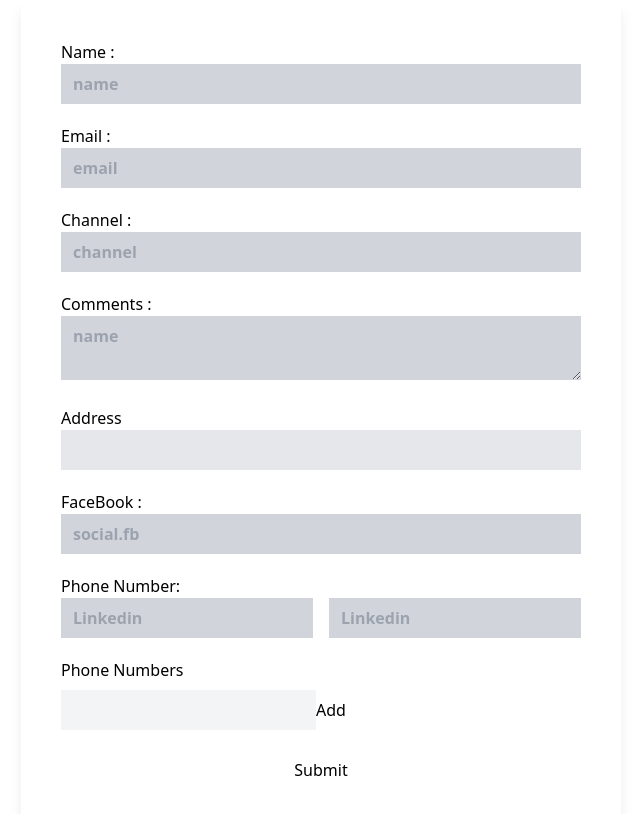
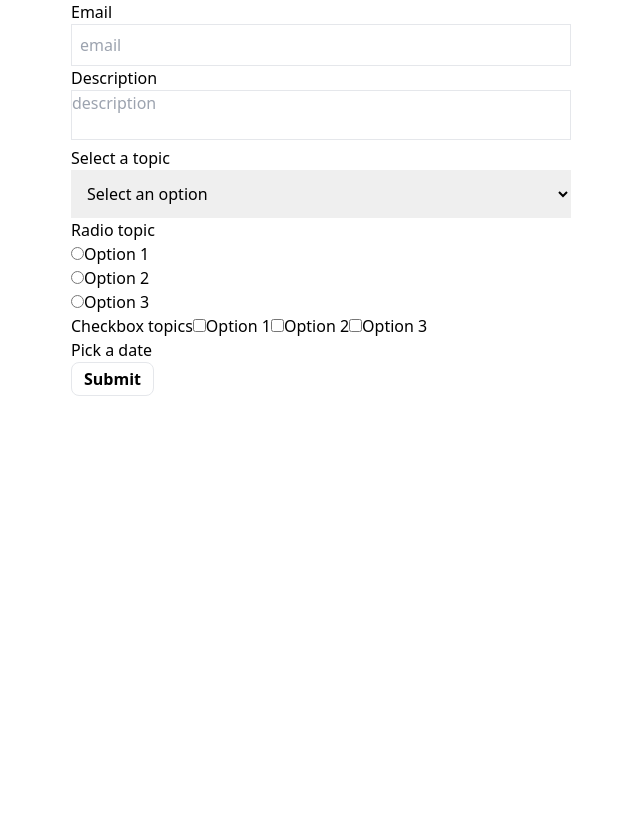
Before and after one commit to kamrulcoder/formik, a React (Vite) app: page / in a window 1280 px wide. Shown: the top 814 px of the page, without its empty margins (319-959 px from the left). Built offline with nearby package versions, Linux system fonts and the light colour scheme.

Commit message:
formik control practice

```diff
--- a/package.json
+++ b/package.json
@@ -11,6 +11,7 @@
   "dependencies": {
     "formik": "^2.2.9",
     "react": "^18.2.0",
+    "react-datepicker": "^4.10.0",
     "react-dom": "^18.2.0",
     "yup": "^1.0.0"
   },
--- a/src/App.jsx
+++ b/src/App.jsx
@@ -1,9 +1,11 @@
+import FormikContainer from "./components/FormikController";
 import FormikForm from "./components/FormikForm";
 
 function App() {
   return (
     <>
-      <FormikForm/>
+      {/* <FormikForm/> */}
+      <FormikContainer/>
     </>
   );
 }
--- /dev/null
+++ b/src/components/CheckboxGroup.jsx
@@ -0,0 +1,34 @@
+import React from 'react'
+import { Field, ErrorMessage } from 'formik'
+import TextError from './TextError'
+
+function CheckboxGroup (props) {
+  const { label, name, options, ...rest } = props
+  return (
+    <div className='form-control'>
+      <label>{label}</label>
+      <Field name={name}>
+        {({ field }) => {
+          return options.map(option => {
+            return (
+              <React.Fragment key={option.key}>
+                <input
+                  type='checkbox'
+                  id={option.value}
+                  {...field}
+                  {...rest}
+                  value={option.value}
+                  checked={field.value.includes(option.value)}
+                />
+                <label htmlFor={option.value}>{option.key}</label>
+              </React.Fragment>
+            )
+          })
+        }}
+      </Field>
+      <ErrorMessage component={TextError} name={name} />
+    </div>
+  )
+}
+
+export default CheckboxGroup
--- /dev/null
+++ b/src/components/DatePicker.jsx
@@ -0,0 +1,32 @@
+import React from 'react'
+import DateView from 'react-datepicker'
+import { Field, ErrorMessage } from 'formik'
+import TextError from './TextError'
+import 'react-datepicker/dist/react-datepicker.css'
+
+function DatePicker (props) {
+  const { label, name, ...rest } = props
+  return (
+    <div className='form-control'>
+      <label htmlFor={name}>{label}</label>
+      <Field name={name}>
+        {({ form, field }) => {
+          const { setFieldValue } = form
+          const { value } = field
+          return (
+            <DateView
+              id={name}
+              {...field}
+              {...rest}
+              selected={value}
+              onChange={val => setFieldValue(name, val)}
+            />
+          )
+        }}
+      </Field>
+      <ErrorMessage component={TextError} name={name} />
+    </div>
+  )
+}
+
+export default DatePicker
--- /dev/null
+++ b/src/components/FormikControl.jsx
@@ -0,0 +1,32 @@
+import React from "react";
+import CheckboxGroup from "./CheckboxGroup";
+import DatePicker from "./DatePicker";
+import Input from "./Input";
+import RadioButtons from "./RadioButtons";
+import Select from "./Select";
+import Textarea from "./Textarea";
+
+function FormikControl(props) {
+  const { control, ...rest } = props;
+
+  switch (control) {
+    case "input":
+      return <Input {...rest} />;
+    case "textarea":
+      return <Textarea {...rest} />;
+    case "select":
+      return <Select {...rest} />;
+    case 'radio':
+      return <RadioButtons {...rest} />
+    case 'checkbox':
+      return <CheckboxGroup {...rest} />
+    case 'date':
+      return <DatePicker {...rest} />
+    // case 'chakraInput':
+    //   return <ChakraInput {...rest} />
+    default:
+      return null;
+  }
+}
+
+export default FormikControl;
--- /dev/null
+++ b/src/components/FormikController.jsx
@@ -0,0 +1,97 @@
+import React from 'react'
+import { Formik, Form } from 'formik'
+import * as Yup from 'yup'
+import FormikControl from './FormikControl'
+
+function FormikContainer () {
+  const dropdownOptions = [
+    { key: 'Select an option', value: '' },
+    { key: 'Option 1', value: 'option1' },
+    { key: 'Option 2', value: 'option2' },
+    { key: 'Option 3', value: 'option3' }
+  ]
+  const radioOptions = [
+    { key: 'Option 1', value: 'rOption1' },
+    { key: 'Option 2', value: 'rOption2' },
+    { key: 'Option 3', value: 'rOption3' }
+  ]
+  const checkboxOptions = [
+    { key: 'Option 1', value: 'cOption1' },
+    { key: 'Option 2', value: 'cOption2' },
+    { key: 'Option 3', value: 'cOption3' }
+  ]
+  const initialValues = {
+    email: '',
+    description: '',
+    selectOption: '',
+    radioOption: '',
+    checkboxOption: [],
+    birthDate: null
+  }
+  const validationSchema = Yup.object({
+    email: Yup.string().required('Required'),
+    description: Yup.string().required('Required'),
+    selectOption: Yup.string().required('Required'),
+    radioOption: Yup.string().required('Required'),
+    checkboxOption: Yup.array().required('Required'),
+    birthDate: Yup.date()
+      .required('Required')
+      .nullable()
+  })
+  const onSubmit = values => {
+    console.log('Form data', values)
+    console.log('Saved data', JSON.parse(JSON.stringify(values)))
+  }
+
+  return (
+    <div  className='w-[500px]  mx-auto'>
+    <Formik
+      initialValues={initialValues}
+      validationSchema={validationSchema}
+      onSubmit={onSubmit}
+    >
+      {formik => (
+        <Form>
+          <FormikControl
+            control='input'
+            type='email'
+            label='Email'
+            name='email'
+          />
+          <FormikControl
+            control='textarea'
+            label='Description'
+            name='description'
+          />
+          <FormikControl
+            control='select'
+            label='Select a topic'
+            name='selectOption'
+            options={dropdownOptions}
+          />
+          <FormikControl
+            control='radio'
+            label='Radio topic'
+            name='radioOption'
+            options={radioOptions}
+          />
+          <FormikControl
+            control='checkbox'
+            label='Checkbox topics'
+            name='checkboxOption'
+            options={checkboxOptions}
+          />
+          <FormikControl
+            control='date'
+            label='Pick a date'
+            name='birthDate'
+          />
+          <button  className='px-3 py-1 border  rounded-lg   font-bold' type='submit'>Submit</button>
+        </Form>
+      )}
+    </Formik>
+    </div>
+  )
+}
+
+export default FormikContainer
--- /dev/null
+++ b/src/components/Input.jsx
@@ -0,0 +1,16 @@
+import React from "react";
+import { Field, ErrorMessage } from "formik";
+import TextError from "./TextError";
+
+function Input(props) {
+  const { label, name, ...rest } = props;
+  return (
+    <div>
+      <label htmlFor={name}>{label}</label>
+      <Field  placeholder={name} className="w-full  px-2  py-2  border" name={name} id={name} {...rest} />
+      <ErrorMessage name={name} component={TextError} />
+    </div>
+  );
+}
+
+export default Input;
--- /dev/null
+++ b/src/components/RadioButtons.jsx
@@ -0,0 +1,35 @@
+import { ErrorMessage, Field } from "formik";
+import React from "react";
+import TextError from "./TextError";
+
+function RadioButtons(props) {
+  const { label, name, options, ...rest } = props;
+  return (
+    <div>
+      <label htmlFor={name}>{label}</label>
+      <Field name={name}>
+        {({ field }) => {
+          return options.map((option) => (
+
+              <div  key={option.key}>
+                <input
+                  type="radio"
+                  id={option.value}
+                  {...field}
+                  {...rest}
+                  value={option.value}
+                  checked={field.value == option.value}
+                />
+                <label htmlFor={option.value}>{option.key}</label>
+              </div>
+
+          ));
+        }}
+      </Field>
+      <ErrorMessage component={TextError} name={name} />
+
+    </div>
+  );
+}
+
+export default RadioButtons;
--- /dev/null
+++ b/src/components/Select.jsx
@@ -0,0 +1,24 @@
+import React from "react";
+import { ErrorMessage, Field } from "formik";
+import TextError from "./TextError";
+
+function Select(props) {
+  const { label, name, options, ...rest } = props;
+  return (
+    <div>
+      <label htmlFor={name}>{label}</label>
+      <Field  className="w-full p-3" as="select" name={name} id={name} {...rest}>
+        {options.map((option) => {
+          return (
+            <option key={option.value} value={option.value}>
+              {option.key}
+            </option>
+          );
+        })}
+      </Field>
+      <ErrorMessage component={TextError} name={name} />
+    </div>
+  );
+}
+
+export default Select;
--- /dev/null
+++ b/src/components/Textarea.jsx
@@ -0,0 +1,16 @@
+import React from 'react'
+import { Field, ErrorMessage } from 'formik'
+import TextError from './TextError'
+
+function Textarea (props) {
+  const { label, name, ...rest } = props
+  return (
+    <div className='form-control'>
+      <label htmlFor={name}>{label}</label>
+      <Field  className="border  w-full  resize-none" as='textarea' id={name} name={name} {...rest}  placeholder={name} />
+      <ErrorMessage component={TextError} name={name} />
+    </div>
+  )
+}
+
+export default Textarea
```
Also changed, not shown: 1 other file (tests, documents, lock files or other folders).
